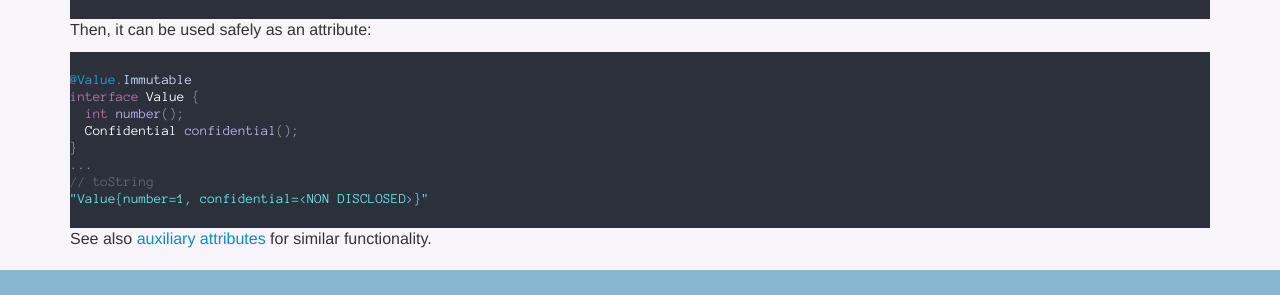
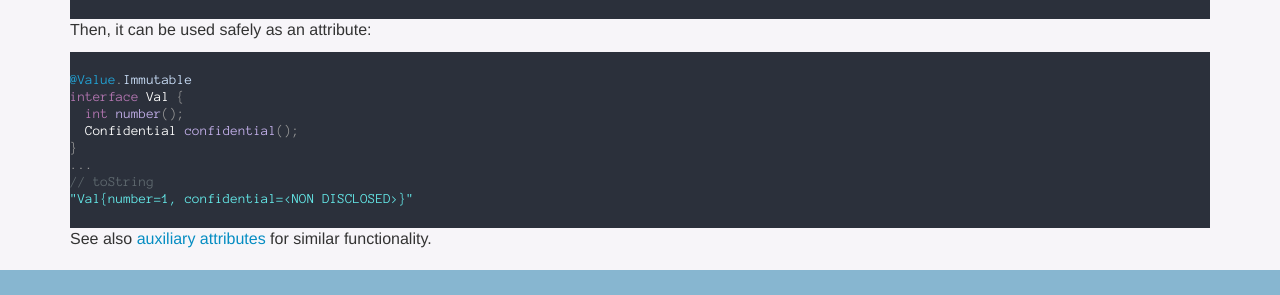
Before and after one commit to immutables/immutables.github.io, a Jekyll site: the page built from immutable.md, in a window 1280 px wide and 900 px high, scrolled down 23961 px. Shown: the part 170-465 px from the top of the window. Built offline with Jekyll 4.4.1, drawn with Linux system fonts in a browser that asks for light colours; nearby versions of some CDN libraries; Markdown is read by kramdown in place of the engine named in the settings.

Commit message:
2.4.0 refinement

````diff
--- a/immutable.md
+++ b/immutable.md
@@ -1402,13 +1402,13 @@ Then, it can be used safely as an attribute:
 
 ```java
 @Value.Immutable
-interface Value {
+interface Val {
   int number();
   Confidential confidential();
 }
 ...
 // toString
-"Value{number=1, confidential=<NON DISCLOSED>}"
+"Val{number=1, confidential=<NON DISCLOSED>}"
 ```
 
 See also [auxiliary attributes](#auxiliary) for similar functionality.
````
